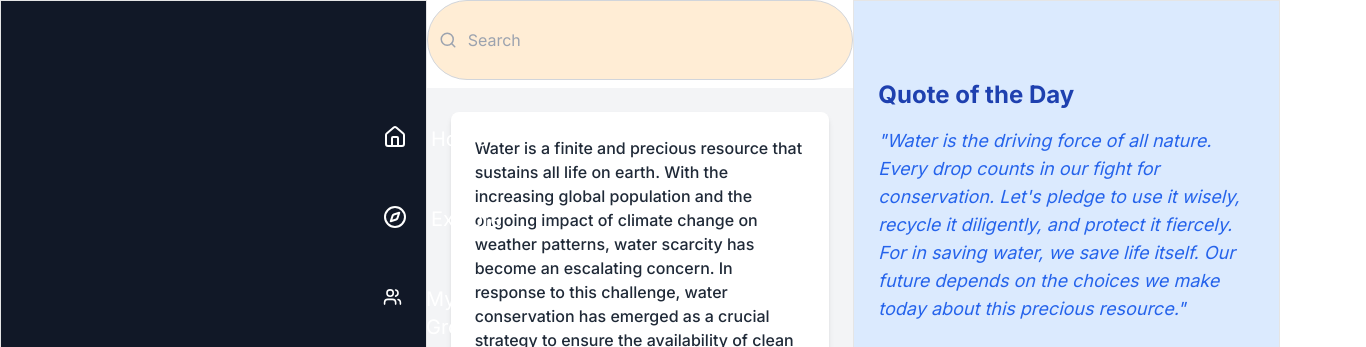
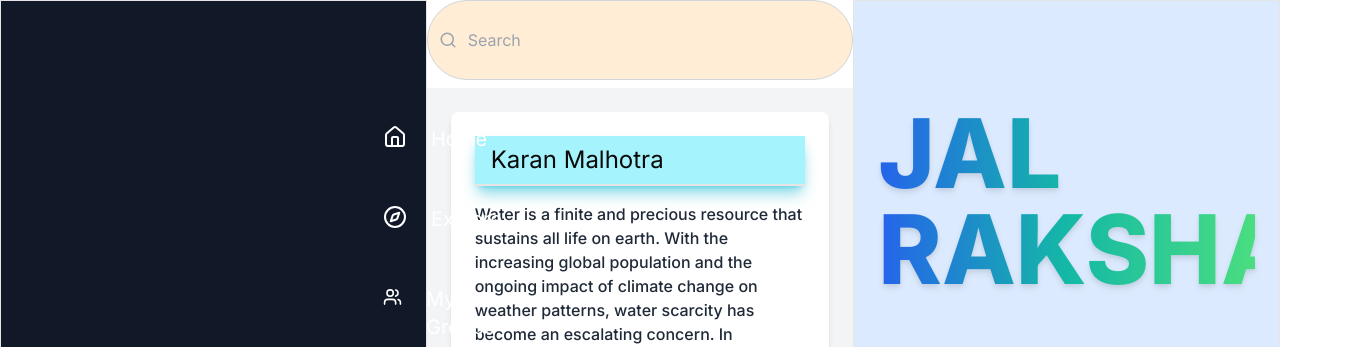
Before and after one commit to PRATEEK-VERNEKAR/Jal_Rakshak, a Next.js app: page / in a window 1280 px wide. Shown: the top 347 px of the page, 1366 px wide, since content can reach past the window. Built offline with nearby package versions, Linux system fonts and the light colour scheme.

Commit message:
Name beautified

```diff
--- a/public/data.json
+++ b/public/data.json
@@ -1,6 +1,7 @@
 [
     {
       "content": "Water is a finite and precious resource that sustains all life on earth. With the increasing global population and the ongoing impact of climate change on weather patterns, water scarcity has become an escalating concern. In response to this challenge, water conservation has emerged as a crucial strategy to ensure the availability of clean water for future generations. The Indonesian government has established the National Movement for Water Conservation Partnership (Gerakan Nasional Kemitraan Penyelamatan Air or GN-KPA) since 2005.",
+      "user":"Karan Malhotra",
       "media": [
         { "type": "image", "url": "https://encrypted-tbn0.gstatic.com/images?q=tbn:ANd9GcQWCXVfaeD3fRJ5hy7PKzZbUI2eoUlNbojWSA&s" },
         { "type": "image", "url": "https://encrypted-tbn0.gstatic.com/images?q=tbn:ANd9GcRyv6MigRm_YD6yJQhNRNC-cxFIRajMVnWuNw&s"},
@@ -10,6 +11,7 @@
     },
     {
       "content": "Water is a finite and precious resource that sustains all life on earth. With the increasing global population and the ongoing impact of climate change on weather patterns, water scarcity has become an escalating concern. In response to this challenge, water conservation has emerged as a crucial strategy to ensure the availability of clean water for future generations. The Indonesian government has established the National Movement for Water Conservation Partnership (Gerakan Nasional Kemitraan Penyelamatan Air or GN-KPA) since 2005.",
+      "user":"Uday Kumar",
       "media": [
         { "type": "image", "url": "https://encrypted-tbn0.gstatic.com/images?q=tbn:ANd9GcQbwJ7lkoaYfdam0kIWvdZsLEN60LMMQP2FPA&s" },
         { "type": "image", "url": "https://sandrp.in/wp-content/uploads/2016/06/villagers-of-uka-at-raghunathpur-ii-block-in-purulia-district-dig-a-catchment-area-for-rainwater-harvesting.jpg" },
@@ -19,6 +21,7 @@
     },
     {
       "content": "Water is a finite and precious resource that sustains all life on earth. With the increasing global population and the ongoing impact of climate change on weather patterns, water scarcity has become an escalating concern. In response to this challenge, water conservation has emerged as a crucial strategy to ensure the availability of clean water for future generations. The Indonesian government has established the National Movement for Water Conservation Partnership (Gerakan Nasional Kemitraan Penyelamatan Air or GN-KPA) since 2005.",
+      "user":"Jyoti Sharma",
       "media": [
         { "type": "image", "url": "https://www.bharatpetroleum.in/images/900x420-_MG_5247.png" },
         { "type": "image", "url": "https://sandrp.in/wp-content/uploads/2016/06/villagers-of-uka-at-raghunathpur-ii-block-in-purulia-district-dig-a-catchment-area-for-rainwater-harvesting.jpg" },
@@ -28,6 +31,7 @@
     }  ,
     {
       "content": "Water is a finite and precious resource that sustains all life on earth. With the increasing global population and the ongoing impact of climate change on weather patterns, water scarcity has become an escalating concern. In response to this challenge, water conservation has emerged as a crucial strategy to ensure the availability of clean water for future generations. The Indonesian government has established the National Movement for Water Conservation Partnership (Gerakan Nasional Kemitraan Penyelamatan Air or GN-KPA) since 2005.",
+      "user":"Rahul Shekar",
       "media": [
         { "type": "image", "url": "https://sandrp.in/wp-content/uploads/2016/06/villagers-of-uka-at-raghunathpur-ii-block-in-purulia-district-dig-a-catchment-area-for-rainwater-harvesting.jpg" },
         { "type": "image", "url": "https://www.bharatpetroleum.in/images/900x420-_MG_5247.png" },
@@ -37,6 +41,7 @@
     }  ,
     {
       "content": "Water is a finite and precious resource that sustains all life on earth. With the increasing global population and the ongoing impact of climate change on weather patterns, water scarcity has become an escalating concern. In response to this challenge, water conservation has emerged as a crucial strategy to ensure the availability of clean water for future generations. The Indonesian government has established the National Movement for Water Conservation Partnership (Gerakan Nasional Kemitraan Penyelamatan Air or GN-KPA) since 2005.",
+      "user":"Tanisk Dev",
       "media": [
         { "type": "image", "url": "https://www.bharatpetroleum.in/images/900x420-_MG_5247.png" },
         { "type": "image", "url": "https://sandrp.in/wp-content/uploads/2016/06/villagers-of-uka-at-raghunathpur-ii-block-in-purulia-district-dig-a-catchment-area-for-rainwater-harvesting.jpg" },
--- a/src/app/components/Middle.jsx
+++ b/src/app/components/Middle.jsx
@@ -79,6 +79,7 @@ const Feed = () => {
     {posts.map((post, index) => (
       <div key={index} className="bg-white rounded-lg shadow-md overflow-hidden hover:shadow-lg transition-shadow duration-300">
         <div className="border-b border-gray-200 p-6">
+          <h1 className='bold text-2xl px-4 py-2 border-b-2 mb-4 bg-cyan-200 shadow-lg shadow-cyan-500/50'>{post.user}</h1>
           <p className="mb-4 text-gray-800 font-medium">{post.content}</p>
           <div className="grid grid-cols-2 gap-4 h-[300px]">
             {post.media.slice(0, 4).map((item, itemIndex) => (
--- a/src/app/components/Rightbar.jsx
+++ b/src/app/components/Rightbar.jsx
@@ -13,10 +13,13 @@ const QuoteAndProfile = () => {
     <div className="w-full h-full flex flex-col">
       {/* Quote Section */}
       <div className="flex-1 bg-blue-100 p-6 flex flex-col justify-center">
-        <h2 className="text-2xl font-bold mb-4 text-blue-800">Quote of the Day</h2>
+        {/* <h2 className="text-2xl font-bold mb-4 text-blue-800">Quote of the Day</h2>
         <blockquote className="text-lg italic text-blue-600">
           "Water is the driving force of all nature. Every drop counts in our fight for conservation. Let's pledge to use it wisely, recycle it diligently, and protect it fiercely. For in saving water, we save life itself. Our future depends on the choices we make today about this precious resource."
-        </blockquote>
+        </blockquote> */}
+        <h1 class="align-center text-8xl  font-extrabold text-transparent bg-clip-text bg-gradient-to-r from-blue-600 via-teal-500 to-green-400 drop-shadow-md ">
+          JAL RAKSHAK
+        </h1>
       </div>
 
       {/* Profile Section */}
--- a/src/app/globals.css
+++ b/src/app/globals.css
@@ -64,3 +64,28 @@
     @apply bg-background text-foreground;
   }
 }
+
+
+
+
+
+::-webkit-scrollbar {
+  width: 10px;
+}
+
+/* Track */
+::-webkit-scrollbar-track {
+  background: #888;
+  border-radius: 5px;
+}
+
+/* Handle */
+::-webkit-scrollbar-thumb {
+  background: #000;
+  border-radius: 5px;
+}
+
+/* Handle on hover */
+::-webkit-scrollbar-thumb:hover {
+  background: #555;
+}
```
